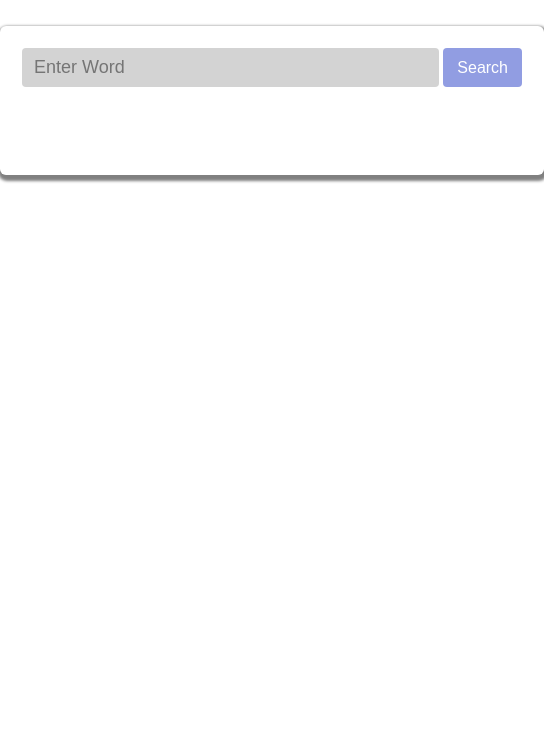
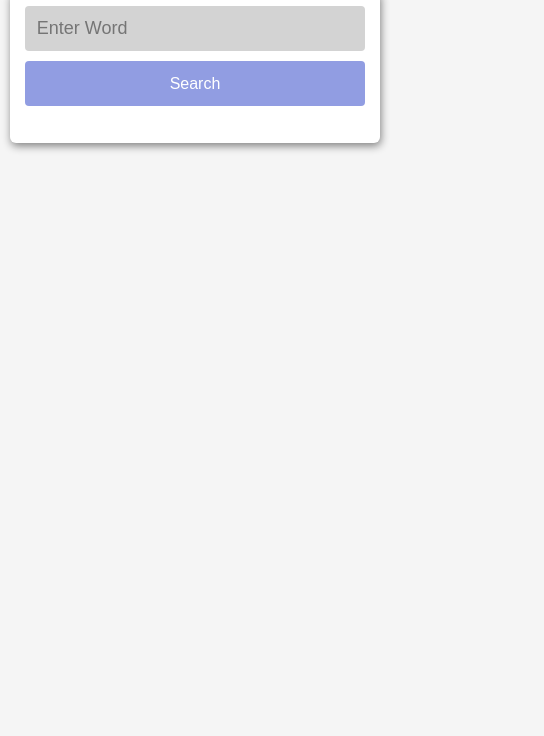
Before and after one commit to shreyapande101/Dictionary, a plain HTML site: page index.html in a window 390 px wide. Shown: the part 108-844 px from the top of the page, 544 px wide, since content can reach past the window. Drawn offline with Linux system fonts and the light colour scheme.

Commit message:
made the website responsive

```diff
--- a/style.css
+++ b/style.css
@@ -1,77 +1,147 @@
 *{
-    margin: 0%;
-    padding: 0%;
+    margin: 0;
+    padding: 0;
+    box-sizing: border-box;
+}
+
+html, body{
+    width: 100%;
+    overflow-x: hidden;
 }
 
 body{
     font-family: sans-serif;
+    background-color: #f5f5f5;
 }
+
 nav{
+    width: 100%;
+    height: 90px;
+    background-color: rgb(141, 91, 241);
+
     display: flex;
     justify-content: center;
     align-items: center;
-    background-color: rgb(141, 91, 241);
+
     color: white;
     font-size: 28px;
-    height: 90px;
+    text-align: center;
 }
 
 .container{
-    width: 500px;
+    width: 100%;
+    max-width: 500px;
+
+    margin: 40px auto;
     padding: 22px;
+
     background-color: white;
-    box-shadow: 1px 3px 3px 3px gray;
     border-radius: 6px;
-    position: relative;
-    top: 44px;
-    margin: auto;
-
-}
-
-.container input{
-    width: 80%;
-    padding: 12px;
-    height: 15px;
-    border: none;
-    outline: none;
-    background-color: lightgray;
-    font-size: 18px;
-    border-radius: 4px;
-
+    box-shadow: 1px 3px 8px gray;
 }
 
 .searchBar{
     display: flex;
-    gap: 4px;
+    gap: 10px;
+}
+
+.container input{
+    flex: 1;
+    padding: 12px;
+
+    border: none;
+    outline: none;
+
+    background-color: lightgray;
+    border-radius: 4px;
+
+    font-size: 18px;
 }
 
 .searchBar button{
-    width: 80px;
+    width: 90px;
+
+    border: none;
+    border-radius: 4px;
+
     background-color: rgb(145, 157, 226);
     color: white;
+
     font-size: 16px;
-    border-radius: 4px;
-    border: none;
+    cursor: pointer;
+}
 
+.text{
+    padding-top: 22px;
+    word-wrap: break-word;
 }
-.text{
-    padding: 22px;
-    margin-top: 22px;
+
+.text h2{
+    margin-bottom: 10px;
 }
 
 .text p{
     margin-top: 18px;
+    line-height: 1.5;
+}
 
-}
-.text a{
-    padding: 6px 20px;
-    background-color: rgb(203, 160, 243);
-    color: white;
-    text-decoration: none;
-    font-size: 18px;
-    position: relative;
-    top: 16px;
-}
 .text span{
     color: rgb(19, 34, 48);
 }
+
+.text a{
+    display: inline-block;
+
+    margin-top: 20px;
+    padding: 10px 20px;
+
+    background-color: rgb(203, 160, 243);
+    color: white;
+
+    text-decoration: none;
+    border-radius: 4px;
+
+    font-size: 18px;
+}
+
+
+@media screen and (max-width: 600px){
+
+    nav{
+        height: auto;
+        padding: 20px;
+        font-size: 20px;
+    }
+
+    .container{
+        width: 95%;
+        padding: 15px;
+        margin-top: 25px;
+    }
+
+    .searchBar{
+        flex-direction: column;
+    }
+
+    .container input{
+        width: 100%;
+    }
+
+    .searchBar button{
+        width: 100%;
+        height: 45px;
+    }
+
+    .text h2{
+        font-size: 22px;
+    }
+
+    .text p{
+        font-size: 15px;
+    }
+
+    .text a{
+        width: 100%;
+        text-align: center;
+    }
+}
```
